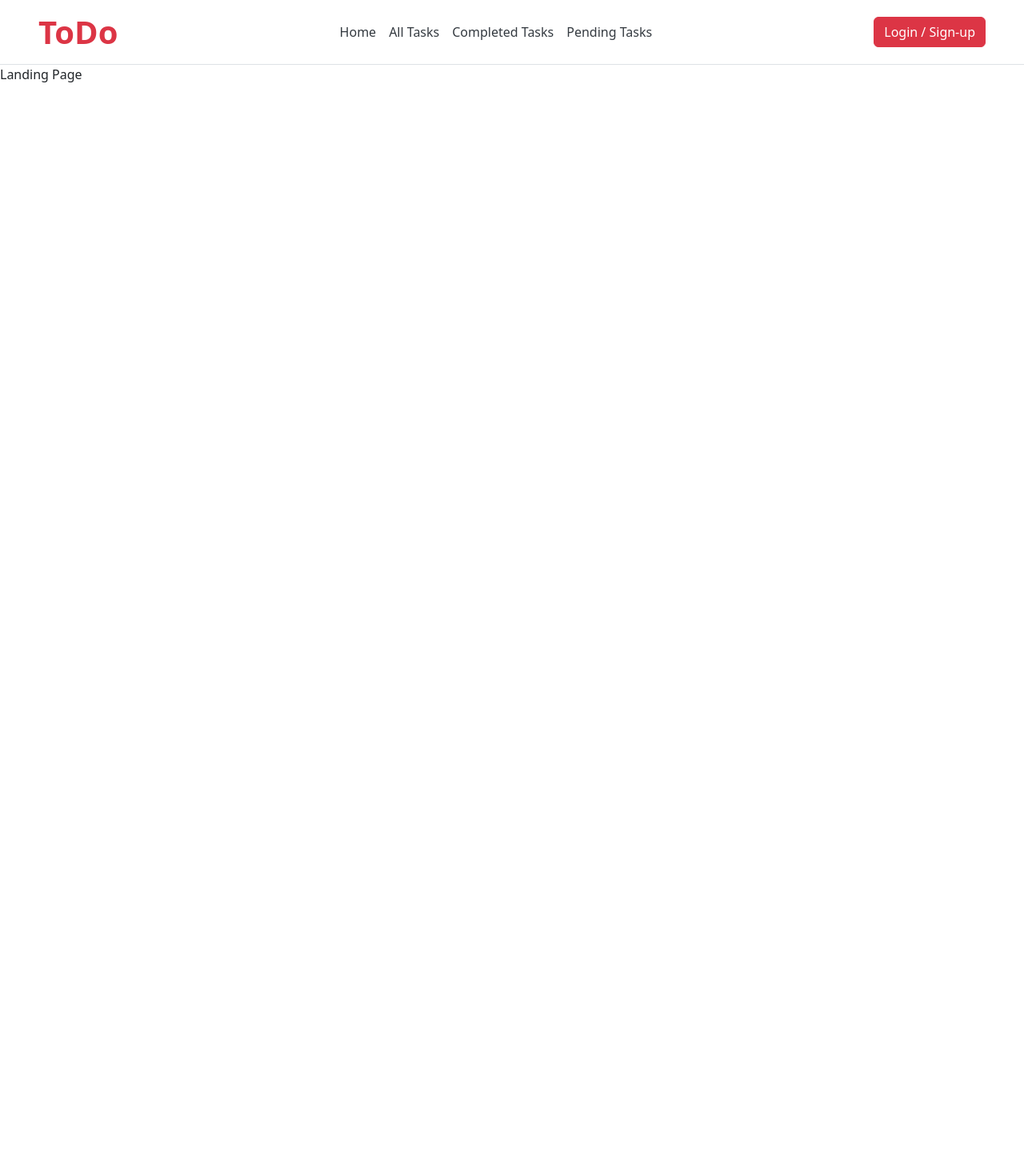
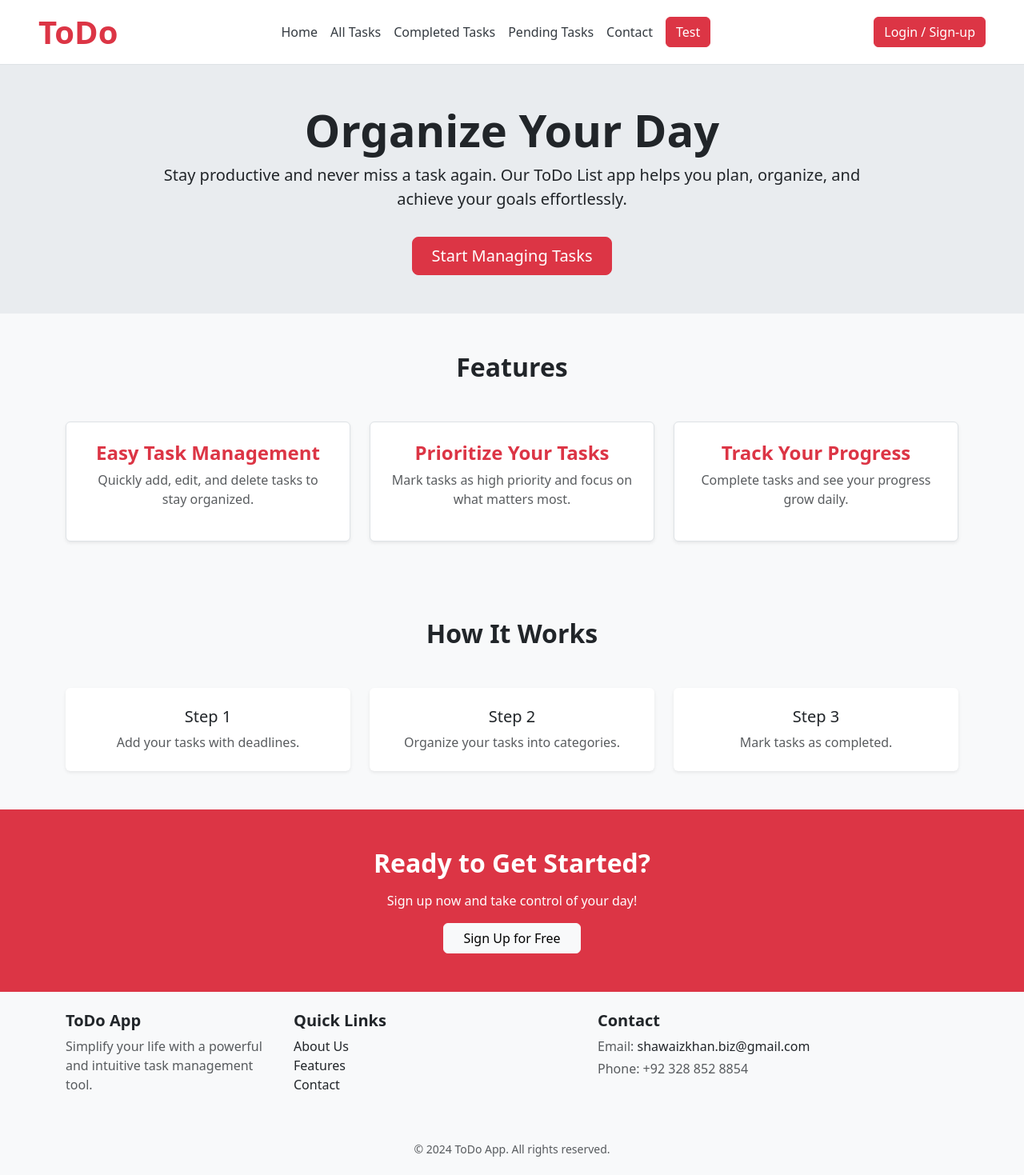
Before and after one commit to shawaiz-khan/django-react-task-manager, a React (Vite) app in the folder frontend/: page / in a window 1280 px wide. Shown: the top 1469 px of the page at 80% size. Before the commit the page ends 800 px from the top, so only its background shows below. Built offline with nearby package versions, Linux system fonts and the light colour scheme.

Commit message:
add: Navbar, and landing page added

```diff
--- a/frontend/src/App.jsx
+++ b/frontend/src/App.jsx
@@ -1,22 +1,28 @@
 import { BrowserRouter, Routes, Route } from 'react-router-dom';
-import Home from './components/Home';
+import Home from './pages/Home';
 import AllTodo from './pages/AllTodo';
 import AddTodo from './pages/AddTodo';
 import Completed from './pages/Completed';
-import Pending from './pages/Pending'
+import Error from './pages/Error';
+import Pending from './pages/Pending';
 import Navbar from './components/Navbar';
+import Contact from './pages/Contact';
+import Footer from './components/Footer'
 
 function App() {
   return (
     <BrowserRouter>
       <Navbar />
       <Routes>
+        <Route path='*' element={<Error />} />
         <Route path='/' element={<Home />} />
         <Route path='/todo/list' element={<AllTodo />} />
         <Route path='/todo/list/completed' element={<Completed />} />
         <Route path='/todo/list/pending' element={<Pending />} />
-        <Route path='/add' element={<AddTodo />} />
+        <Route path='/todo/list/add' element={<AddTodo />} />
+        <Route path='/contact' element={<Contact />} />
       </Routes>
+      <Footer />
     </BrowserRouter>
   );
 }
--- /dev/null
+++ b/frontend/src/components/Footer.jsx
@@ -0,0 +1,49 @@
+export default function Footer() {
+    return (
+        <footer className="bg-light text-dark py-4">
+            <div className="container text-center text-md-start">
+                <div className="row">
+                    {/* Branding Section */}
+                    <div className="col-md-4 mb-3 w-25">
+                        <h5 className="fw-bold">ToDo App</h5>
+                        <p className="text-muted">
+                            Simplify your life with a powerful and intuitive task management tool.
+                        </p>
+                    </div>
+
+                    {/* Quick Links Section */}
+                    <div className="col-md-4 mb-3">
+                        <h5 className="fw-bold">Quick Links</h5>
+                        <ul className="list-unstyled">
+                            <li>
+                                <a href="/about" className="text-dark text-decoration-none">About Us</a>
+                            </li>
+                            <li>
+                                <a href="/features" className="text-dark text-decoration-none">Features</a>
+                            </li>
+                            <li>
+                                <a href="/contact" className="text-dark text-decoration-none">Contact</a>
+                            </li>
+                        </ul>
+                    </div>
+
+                    {/* Contact Section */}
+                    <div className="col-md-4">
+                        <h5 className="fw-bold">Contact</h5>
+                        <p className="text-muted mb-1">
+                            Email: <a href="mailto:shawaizkhan.biz@gmail.com" className="text-dark text-decoration-none">shawaizkhan.biz@gmail.com</a>
+                        </p>
+                        <p className="text-muted mb-1">Phone: +92 328 852 8854</p>
+                    </div>
+                </div>
+
+                {/* Copyright Section */}
+                <div className="text-center mt-4">
+                    <small className="text-muted">
+                        © {new Date().getFullYear()} ToDo App. All rights reserved.
+                    </small>
+                </div>
+            </div>
+        </footer>
+    );
+}
--- a/frontend/src/components/Home.jsx
+++ /dev/null
@@ -1,9 +0,0 @@
-function App() {
-    return (
-        <main>
-            Landing Page
-        </main>
-    );
-}
-
-export default App;
--- a/frontend/src/components/Navbar.jsx
+++ b/frontend/src/components/Navbar.jsx
@@ -1,18 +1,27 @@
+import { useState } from "react";
 import { Link } from "react-router-dom";
 
 export default function Navbar() {
+    const [isLoggedIn, setIsLoggedIn] = useState(true);
+
+    const handleLogin = () => {
+        setIsLoggedIn(!isLoggedIn)
+    }
+
     return (
         <header className="navbar navbar-light px-5 py-3 border-bottom">
             <nav className="d-flex justify-content-between align-items-center w-100">
                 <h1 className="mb-0">
                     <Link to={'/'} className="text-danger fw-bold cursor-pointer text-decoration-none">ToDo</Link>
                 </h1>
-                <ul className="list-unstyled d-flex gap-3 mb-0">
+                <ul className="list-unstyled d-flex gap-3 mb-0 justify-content-between align-items-center">
                     <li>
                         <Link to="/" className="fw-medium text-decoration-none link-hover">
                             Home
                         </Link>
                     </li>
+                    {isLoggedIn && (
+                        <>
                             <li>
                                 <Link to="/todo/list" className="fw-medium text-decoration-none link-hover">All Tasks</Link>
                             </li>
@@ -22,6 +31,12 @@ export default function Navbar() {
                             <li>
                                 <Link to="/todo/list/pending" className="fw-medium text-decoration-none link-hover">Pending Tasks</Link>
                             </li>
+                        </>
+                    )}
+                    <li>
+                        <Link to="/contact" className="fw-medium text-decoration-none link-hover">Contact</Link>
+                    </li>
+                    <button className="btn btn-danger" onClick={handleLogin}>Test</button>
                 </ul>
                 <div className="d-flex gap-3">
                     <button className="btn btn-danger">Login / Sign-up</button>
--- /dev/null
+++ b/frontend/src/pages/Contact.jsx
@@ -0,0 +1,7 @@
+export default function Contact() {
+    return (
+        <div>
+            Contact
+        </div>
+    )
+}
--- /dev/null
+++ b/frontend/src/pages/Error.jsx
@@ -0,0 +1,12 @@
+import { Link } from "react-router-dom";
+
+/* eslint-disable react/no-unescaped-entities */
+export default function Error() {
+    return (
+        <div className="vh-100 d-flex flex-column justify-content-center align-items-center bg-body-secondary text-center">
+            <h1 className="display-1 fw-bold text-danger">404</h1>
+            <p className="fs-4 text-dark">Oops! The page you're looking for doesn't exist.</p>
+            <Link to={'/'}><button className="btn btn-danger mt-2">Go Back Home</button></Link>
+        </div>
+    );
+}
--- /dev/null
+++ b/frontend/src/pages/Home.jsx
@@ -0,0 +1,82 @@
+import { Link } from "react-router-dom";
+
+function Home() {
+    return (
+        <main>
+            <div className="h-100 bg-body-secondary text-dark p-5 d-flex flex-column justify-content-center align-items-center text-center">
+                <h1 className="display-4 fw-bold">Organize Your Day</h1>
+                <p className="lead w-75 mx-auto">
+                    Stay productive and never miss a task again. Our ToDo List app helps you plan, organize,
+                    and achieve your goals effortlessly.
+                </p>
+                <Link to="/todo/list">
+                    <button className="btn btn-danger btn-lg mt-3 px-4">Start Managing Tasks</button>
+                </Link>
+            </div>
+
+            <section className="py-5 bg-body-tertiary">
+                <div className="container text-center">
+                    <h2 className="mb-5 fw-bold">Features</h2>
+                    <div className="row g-4">
+                        <div className="col-md-4">
+                            <div className="h-100 p-4 border rounded shadow-sm bg-white">
+                                <h4 className="fw-semibold text-danger">Easy Task Management</h4>
+                                <p className="text-muted">Quickly add, edit, and delete tasks to stay organized.</p>
+                            </div>
+                        </div>
+                        <div className="col-md-4">
+                            <div className="h-100 p-4 border rounded shadow-sm bg-white">
+                                <h4 className="fw-semibold text-danger">Prioritize Your Tasks</h4>
+                                <p className="text-muted">Mark tasks as high priority and focus on what matters most.</p>
+                            </div>
+                        </div>
+                        <div className="col-md-4">
+                            <div className="h-100 p-4 border rounded shadow-sm bg-white">
+                                <h4 className="fw-semibold text-danger">Track Your Progress</h4>
+                                <p className="text-muted">Complete tasks and see your progress grow daily.</p>
+                            </div>
+                        </div>
+                    </div>
+                </div>
+            </section>
+
+            <section className="py-5 bg-light">
+                <div className="container text-center">
+                    <h2 className="mb-5 fw-bold">How It Works</h2>
+                    <div className="row g-4">
+                        <div className="col-md-4">
+                            <div className="h-100 p-4 bg-white rounded shadow-sm">
+                                <h5>Step 1</h5>
+                                <p className="text-muted m-0">Add your tasks with deadlines.</p>
+                            </div>
+                        </div>
+                        <div className="col-md-4">
+                            <div className="h-100 p-4 bg-white rounded shadow-sm">
+                                <h5>Step 2</h5>
+                                <p className="text-muted m-0">Organize your tasks into categories.</p>
+                            </div>
+                        </div>
+                        <div className="col-md-4">
+                            <div className="h-100 p-4 bg-white rounded shadow-sm">
+                                <h5>Step 3</h5>
+                                <p className="text-muted m-0">Mark tasks as completed.</p>
+                            </div>
+                        </div>
+                    </div>
+                </div>
+            </section>
+
+            <section className="py-5 bg-danger text-white text-center">
+                <div className="container">
+                    <h2 className="mb-3 fw-bold">Ready to Get Started?</h2>
+                    <p>Sign up now and take control of your day!</p>
+                    <Link to="/">
+                        <button className="btn btn-light px-4">Sign Up for Free</button>
+                    </Link>
+                </div>
+            </section>
+        </main>
+    );
+}
+
+export default Home;
```
Lines whose indentation alone changed are shown as unchanged.
